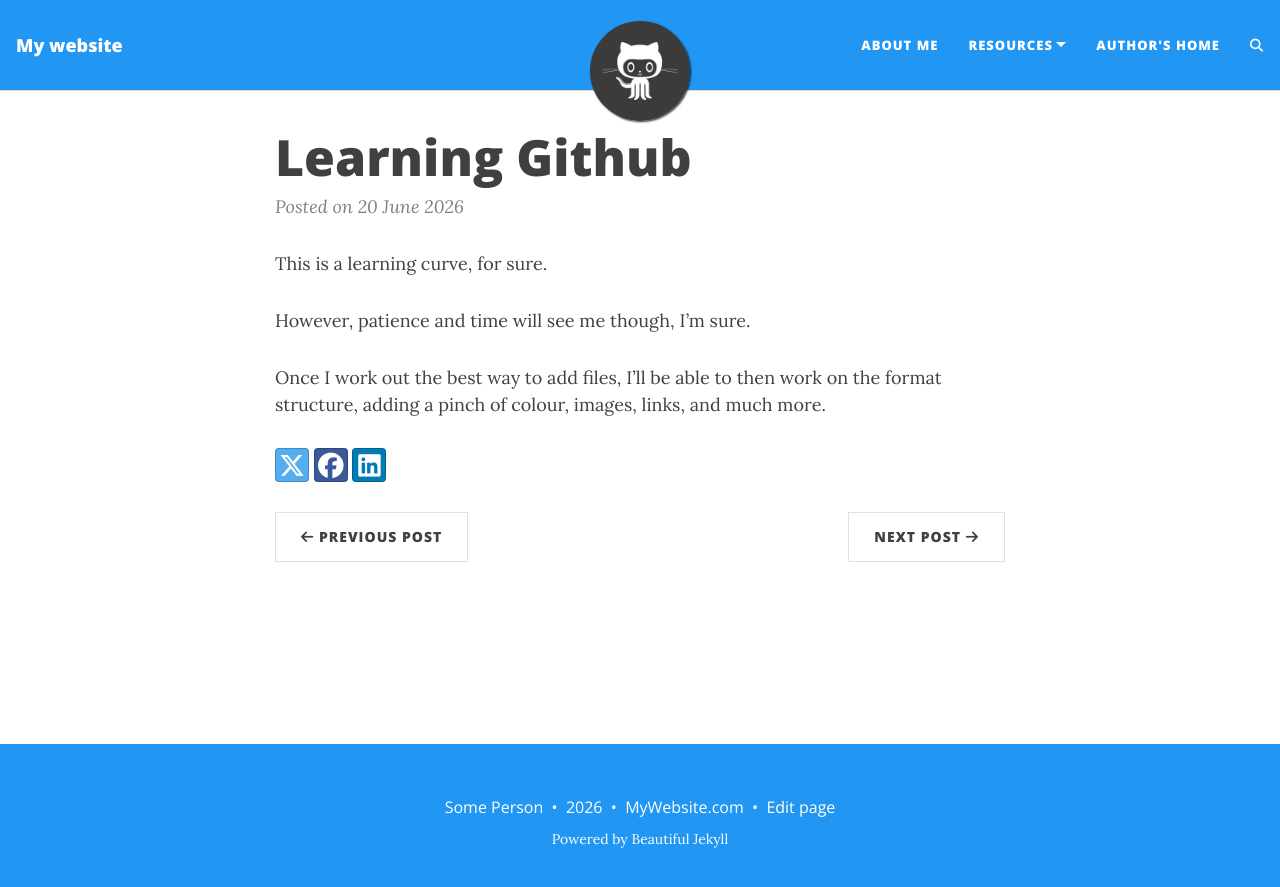
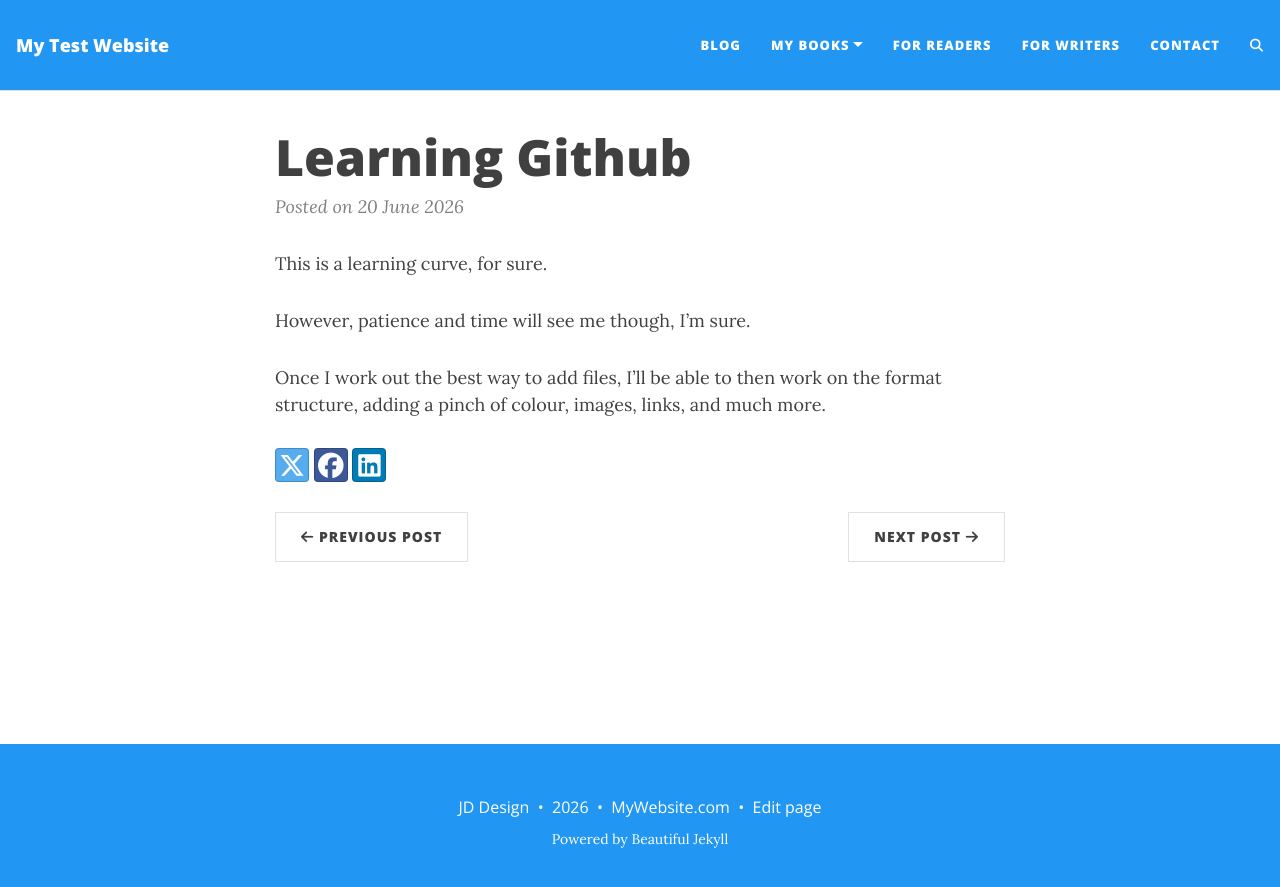
Before and after one commit to jd31122025-design/myblog, a Jekyll site: the page built from _posts/2026-06-20-learning-github.markdown, in a window 1280 px wide. Shown: the top 887 px of the page. Built offline with Jekyll 4.4.1, drawn with Linux system fonts in a browser that asks for light colours; comment, search, counter and statistics services are not loaded.

Commit message:
minor changes

```diff
--- a/_config.yml
+++ b/_config.yml
@@ -10,21 +10,23 @@
 ############################
 
 # Name of website
-title: My website
+title: My Test Website
 
 # Your name to show in the footer
-author: Some Person
+author: JD Design
 
 ###############################################
 # --- List of links in the navigation bar --- #
 ###############################################
 
 navbar-links:
-  About Me: "aboutme"
-  Resources:
-    - Beautiful Jekyll: "https://beautifuljekyll.com"
-    - Learn markdown: "https://www.markdowntutorial.com/"
-  Author's home: "https://deanattali.com"
+  Blog: "_pages/blog"
+  My Books:
+    - "_pages/about"
+    - "_pages/my-books"
+  For Readers: "_pages/for-readers"
+  For Writers: "_pages/for-writers"
+  Contact: "_pages/contact"
 
 ################
 # --- Logo --- #
@@ -32,7 +34,7 @@ navbar-links:
 
 # Image to show in the navigation bar - works best with a square image
 # Remove this parameter if you don't want an image in the navbar
-avatar: "/assets/img/avatar-icon.png"
+# avatar: "/assets/img/avatar-icon.png"
 
 # By default, the image is cut into a circle. You can disable this behaviour by setting 'round-avatar: false'
 round-avatar: true
--- a/index.html
+++ b/index.html
@@ -1,5 +1,4 @@
 ---
 layout: home
 title: My website
-subtitle: This is where I will tell my friends way too much about me
 ---
```
Also changed, not shown: _pages/about-me.md (renamed from _pages/about.md, +2 -2 lines), _pages/blog.md (+1 -0 lines), aboutme.md (deleted, +0 -16 lines).
